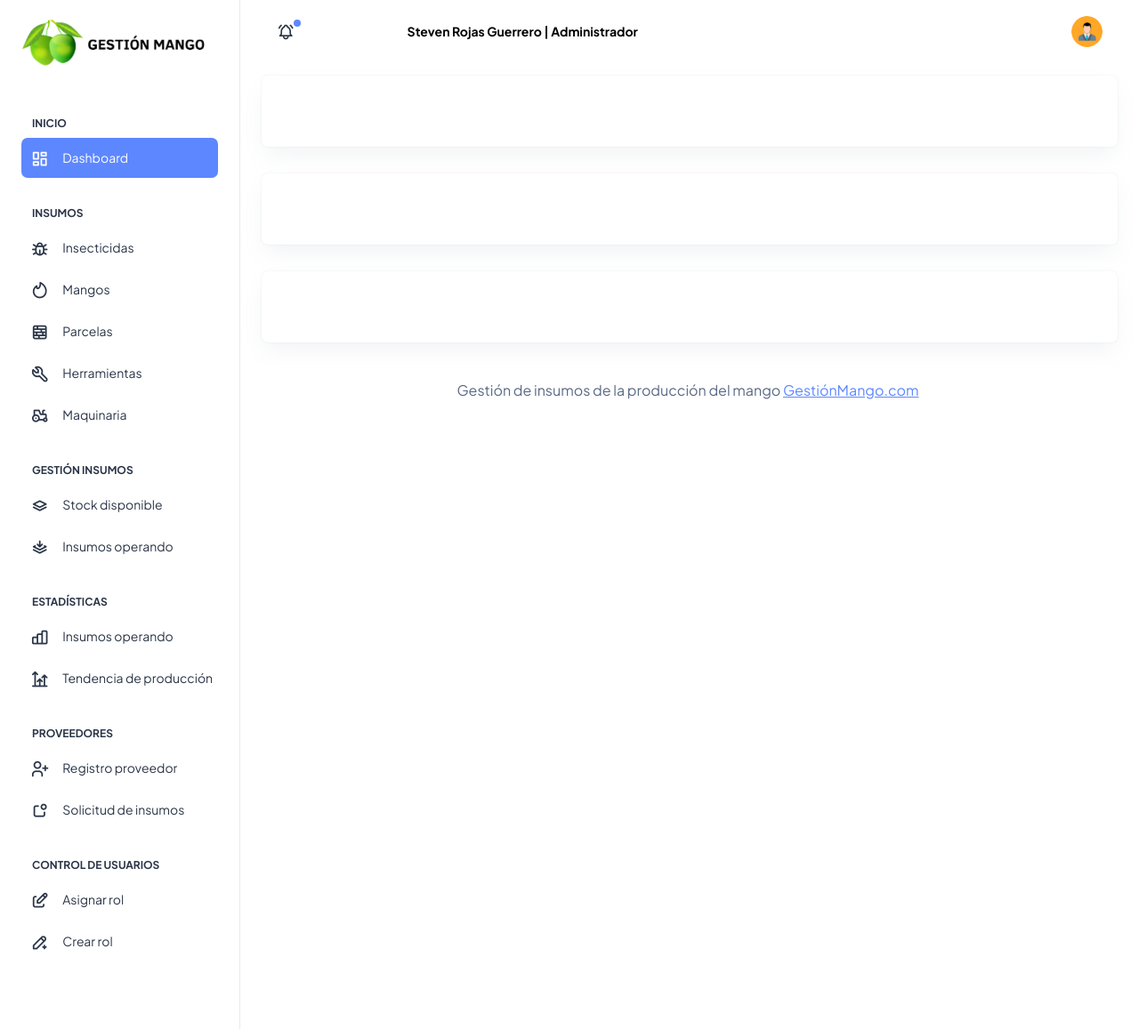
After one commit to stevenr22/ProyectoDecimoSemestre, a PHP site: the page made by módulos/dashboard.php in a window 1280 px wide. The commit adds this page. Shown: the whole page at 89% size. Run offline with PHP 8.4, Linux system fonts and the light colour scheme.

Commit message:
listo menu

```diff
--- a/css/estilos.css
+++ b/css/estilos.css
@@ -14,6 +14,10 @@ body{
     background-position: center;
     background-attachment: fixed;
 }
+
+
+
+
 .eye-icon {
     position: absolute;
     right: 30px;
--- a/js/main.js
+++ b/js/main.js
@@ -109,5 +109,5 @@ function validarSoloLetrasYPacios(input) {
 //REDIRIGIR
 function redirigirPagina() {
   // Puedes cambiar 'otra_pagina.html' por la URL de la página a la que deseas redirigir
-  window.location.href = '../módulos/dashboard.html';
+  window.location.href = '../módulos/dashboard.php';
 }
--- a/módulos/credenciales.html
+++ b/módulos/credenciales.html
@@ -59,7 +59,7 @@
 
         </main>
 
-        <script src="/js/main.js"></script>
+        <script src="../js/main.js"></script>
 
 </body>
 </html>
--- /dev/null
+++ b/módulos/dashboard.php
@@ -0,0 +1,94 @@
+<!doctype html>
+<html lang="es">
+<head>
+  <meta charset="utf-8">
+  <meta name="viewport" content="width=device-width, initial-scale=1">
+  <title>Panel de control .:|:. Mango</title>
+  <?php include("../partes/enlaces.php");?>
+
+</head>
+
+<body>
+  <!--  Body Wrapper -->
+  <div class="page-wrapper" id="main-wrapper" data-layout="vertical" data-navbarbg="skin6" data-sidebartype="full"
+    data-sidebar-position="fixed" data-header-position="fixed">
+    <!-- Sidebar Start -->
+    <aside class="left-sidebar">
+      <!-- Sidebar scroll-->
+      <div>
+        <div class="brand-logo d-flex align-items-center justify-content-between">
+          <a href="#" class="text-nowrap logo-img">
+            <img src="../recursos/img/GESTIÓN MANGO.png" width="100%" height="100%" alt="" />
+          </a>
+          <div class="close-btn d-xl-none d-block sidebartoggler cursor-pointer" id="sidebarCollapse">
+            <i class="ti ti-x fs-8"></i>
+          </div>
+        </div>
+
+        <?php include("../partes/menu.php");?>
+
+      </div>
+    </aside>
+
+    <div class="body-wrapper">
+      <!--  Header Start -->
+      <?php include("../partes/encabezado.php");?>
+      <!--  Header End -->
+
+      <div class="container-fluid">
+        <!--  Row 1 -->
+        <div class="row">
+          <div class="col-lg-12 d-flex align-items-strech">
+            <div class="card w-100">
+              <div class="card-body">
+                <div class="d-sm-flex d-block align-items-center justify-content-between mb-9">
+
+
+                </div>
+
+              </div>
+            </div>
+          </div>
+        </div>
+
+
+        <div class="row">
+          <div class="col-lg-12 d-flex align-items-strech">
+            <div class="card w-100">
+              <div class="card-body">
+                <div class="d-sm-flex d-block align-items-center justify-content-between mb-9">
+
+
+                </div>
+
+              </div>
+            </div>
+          </div>
+        </div>
+
+
+        <div class="row">
+          <div class="col-lg-12 d-flex align-items-strech">
+            <div class="card w-100">
+              <div class="card-body">
+                <div class="d-sm-flex d-block align-items-center justify-content-between mb-9">
+
+
+                </div>
+
+              </div>
+            </div>
+          </div>
+        </div>
+
+
+        <div class="py-6 px-6 text-center">
+          <?php include("../partes/footer.php");?>
+        </div>
+      </div>
+    </div>
+  </div>
+
+</body>
+
+</html>
--- a/partes/encabezado.php
+++ b/partes/encabezado.php
@@ -0,0 +1,54 @@
+<header class="app-header">
+        <nav class="navbar navbar-expand-lg navbar-light">
+          <ul class="navbar-nav">
+
+            <!--BURGUER RESPONSIVE-->
+            <li class="nav-item d-block d-xl-none">
+              <a class="nav-link sidebartoggler nav-icon-hover" id="headerCollapse" href="javascript:void(0)">
+                <i class="ti ti-menu-2"></i>
+              </a>
+            </li>
+
+            <!---CAMPANITA-->
+            <li class="nav-item">
+              <a class="nav-link nav-icon-hover" href="javascript:void(0)">
+                <i class="ti ti-bell-ringing"></i>
+                <div class="notification bg-primary rounded-circle"></div>
+              </a>
+            </li>
+
+
+
+          </ul>
+          <div id="linkNombre" class="col-md-6 text-center">
+            <a href="../módulos/dashboard.php">
+              Steven Rojas Guerrero | Administrador
+
+            </a>
+
+          </div>
+
+
+
+          <div class="navbar-collapse justify-content-end px-0" id="navbarNav">
+            <ul class="navbar-nav flex-row ms-auto align-items-center justify-content-end">
+              <li class="nav-item dropdown">
+                <a class="nav-link nav-icon-hover" href="javascript:void(0)" id="drop2" data-bs-toggle="dropdown"
+                  aria-expanded="false">
+                  <img src="../recursos/img/user.png" alt="" width="35" height="35" class="rounded-circle">
+                </a>
+                <div class="dropdown-menu dropdown-menu-end dropdown-menu-animate-up" aria-labelledby="drop2">
+                  <div class="message-body">
+                    <a href="javascript:void(0)" class="d-flex align-items-center gap-2 dropdown-item">
+                      <i class="ti ti-user fs-6"></i>
+                      <p class="mb-0 fs-3">Mi perfil</p>
+                    </a>
+
+                    <a href="../index.php" class="btn btn-outline-primary mx-3 mt-2 d-block">Cerrar sesión</a>
+                  </div>
+                </div>
+              </li>
+            </ul>
+          </div>
+        </nav>
+      </header>
--- a/partes/enlaces.php
+++ b/partes/enlaces.php
@@ -0,0 +1,13 @@
+<link rel="stylesheet" href="../recursos/dashboard/css/styles.min.css" type="text/css"/>
+<link rel="stylesheet" href="../recursos/dashboard/css/stylos.css">
+<link rel="shortcut icon" href="../recursos/img/mango-and-lef-png.ico" type="image/x-icon">
+
+
+<!--SCRIPT-->
+<script src="../recursos/jquery/jquery3.7.1.min.js"></script>
+<script src="../recursos/dashboard/js/bootstrap.bundle.min.js"></script>
+<script src="../recursos/dashboard/js/sidebarmenu.js"></script>
+<script src="../recursos/dashboard/js/app.min.js"></script>
+<!--script src="../recursos/dashboard/js/apexcharts.min.js"></script-->
+<script src="../recursos/dashboard/js/simplebar.js"></script>
+<!--script src="../recursos/dashboard/js/dashboard.js"></script-->
--- a/partes/footer.php
+++ b/partes/footer.php
@@ -0,0 +1 @@
+<p class="mb-0 fs-4">Gestión de insumos de la producción del mango <a href="../módulos/dashboard.php"  class="pe-1 text-primary text-decoration-underline">GestiónMango.com</a></p>
--- a/partes/menu.php
+++ b/partes/menu.php
@@ -0,0 +1,158 @@
+<nav class="sidebar-nav scroll-sidebar" data-simplebar="">
+    <ul id="sidebarnav">
+        <li class="nav-small-cap">
+            <i class="ti ti-dots nav-small-cap-icon fs-4"></i>
+            <span class="hide-menu">Inicio</span>
+        </li>
+        <li class="sidebar-item">
+            <a class="sidebar-link" href="../módulos/dashboard.php" aria-expanded="false">
+                <span>
+                  <i class="ti ti-layout-dashboard"></i>
+                </span>
+                <span class="hide-menu">Dashboard</span>
+            </a>
+        </li>
+
+
+
+
+        <li class="nav-small-cap">
+            <i class="ti ti-dots nav-small-cap-icon fs-4"></i>
+            <span class="hide-menu">Insumos</span>
+        </li>
+
+        <li class="sidebar-item">
+            <a class="sidebar-link" href="#" aria-expanded="false">
+            <span>
+                <i class="ti ti-bug"></i>
+            </span>
+            <span class="hide-menu">Insecticidas</span>
+            </a>
+        </li>
+
+        <li class="sidebar-item">
+            <a class="sidebar-link" href="#" aria-expanded="false">
+            <span>
+                <i class="ti ti-brand-tinder"></i>
+            </span>
+            <span class="hide-menu">Mangos</span>
+            </a>
+        </li>
+        <li class="sidebar-item">
+            <a class="sidebar-link" href="#" aria-expanded="false">
+            <span>
+                <i class="ti ti-wall"></i>
+            </span>
+            <span class="hide-menu">Parcelas</span>
+            </a>
+        </li>
+        <li class="sidebar-item">
+            <a class="sidebar-link" href="#" aria-expanded="false">
+            <span>
+                <i class="ti ti-tool"></i>
+            </span>
+            <span class="hide-menu">Herramientas</span>
+            </a>
+        </li>
+        <li class="sidebar-item">
+            <a class="sidebar-link" href="#" aria-expanded="false">
+            <span>
+                <i class="ti ti-tractor"></i>
+            </span>
+            <span class="hide-menu">Maquinaria</span>
+            </a>
+        </li>
+
+
+        <li class="nav-small-cap">
+            <i class="ti ti-dots nav-small-cap-icon fs-4"></i>
+            <span class="hide-menu">Gestión insumos</span>
+        </li>
+        <li class="sidebar-item">
+            <a class="sidebar-link" href="#" aria-expanded="false">
+            <span>
+                <i class="ti ti-stack"></i>
+            </span>
+            <span class="hide-menu">Stock disponible</span>
+            </a>
+        </li>
+        <li class="sidebar-item">
+            <a class="sidebar-link" href="#" aria-expanded="false">
+            <span>
+                <i class="ti ti-stack-push"></i>
+            </span>
+            <span class="hide-menu">Insumos operando</span>
+            </a>
+        </li>
+
+
+        <li class="nav-small-cap">
+          <i class="ti ti-dots nav-small-cap-icon fs-4"></i>
+          <span class="hide-menu">Estadísticas</span>
+        </li>
+        <li class="sidebar-item">
+          <a class="sidebar-link" href="#" aria-expanded="false">
+            <span>
+              <i class="ti ti-chart-bar"></i>
+            </span>
+            <span class="hide-menu">Insumos operando</span>
+          </a>
+        </li>
+        <li class="sidebar-item">
+          <a class="sidebar-link" href="#" aria-expanded="false">
+            <span>
+              <i class="ti ti-chart-arrows-vertical"></i>
+            </span>
+            <span class="hide-menu">Tendencia de producción</span>
+          </a>
+        </li>
+
+
+
+
+
+        <li class="nav-small-cap">
+          <i class="ti ti-dots nav-small-cap-icon fs-4"></i>
+          <span class="hide-menu">Proveedores</span>
+        </li>
+        <li class="sidebar-item">
+          <a class="sidebar-link" href="#" aria-expanded="false">
+            <span>
+              <i class="ti ti-user-plus"></i>
+            </span>
+            <span class="hide-menu">Registro proveedor</span>
+          </a>
+        </li>
+        <li class="sidebar-item">
+          <a class="sidebar-link" href="#" aria-expanded="false">
+            <span>
+              <i class="ti ti-notification"></i>
+            </span>
+            <span class="hide-menu">Solicitud de insumos</span>
+          </a>
+        </li>
+
+
+
+        <li class="nav-small-cap">
+          <i class="ti ti-dots nav-small-cap-icon fs-4"></i>
+          <span class="hide-menu">Control de usuarios</span>
+        </li>
+        <li class="sidebar-item">
+          <a class="sidebar-link" href="#" aria-expanded="false">
+            <span>
+              <i class="ti ti-edit"></i>
+            </span>
+            <span class="hide-menu">Asignar rol</span>
+          </a>
+        </li>
+        <li class="sidebar-item">
+          <a class="sidebar-link" href="#" aria-expanded="false">
+            <span>
+              <i class="ti ti-pencil-plus"></i>
+            </span>
+            <span class="hide-menu">Crear rol</span>
+          </a>
+        </li>
+      </ul>
+    </nav>
--- /dev/null
+++ b/recursos/dashboard/css/stylos.css
@@ -0,0 +1,11 @@
+#linkNombre a {
+    cursor: pointer;
+    text-decoration: none; /* Esto elimina el subrayado predeterminado del enlace */
+    color: #000; /* Cambia el color del texto del enlace */
+    transition: color 0.3s ease; /* Agrega una transición suave al cambio de color */
+  font-weight: bold;
+}
+
+#linkNombre a:hover {
+    color: #49BEFF; /* Cambia el color del texto del enlace al pasar el mouse sobre él */
+}
```
Also changed, not shown: módulos/dashboard.html (deleted, +0 -248 lines).
